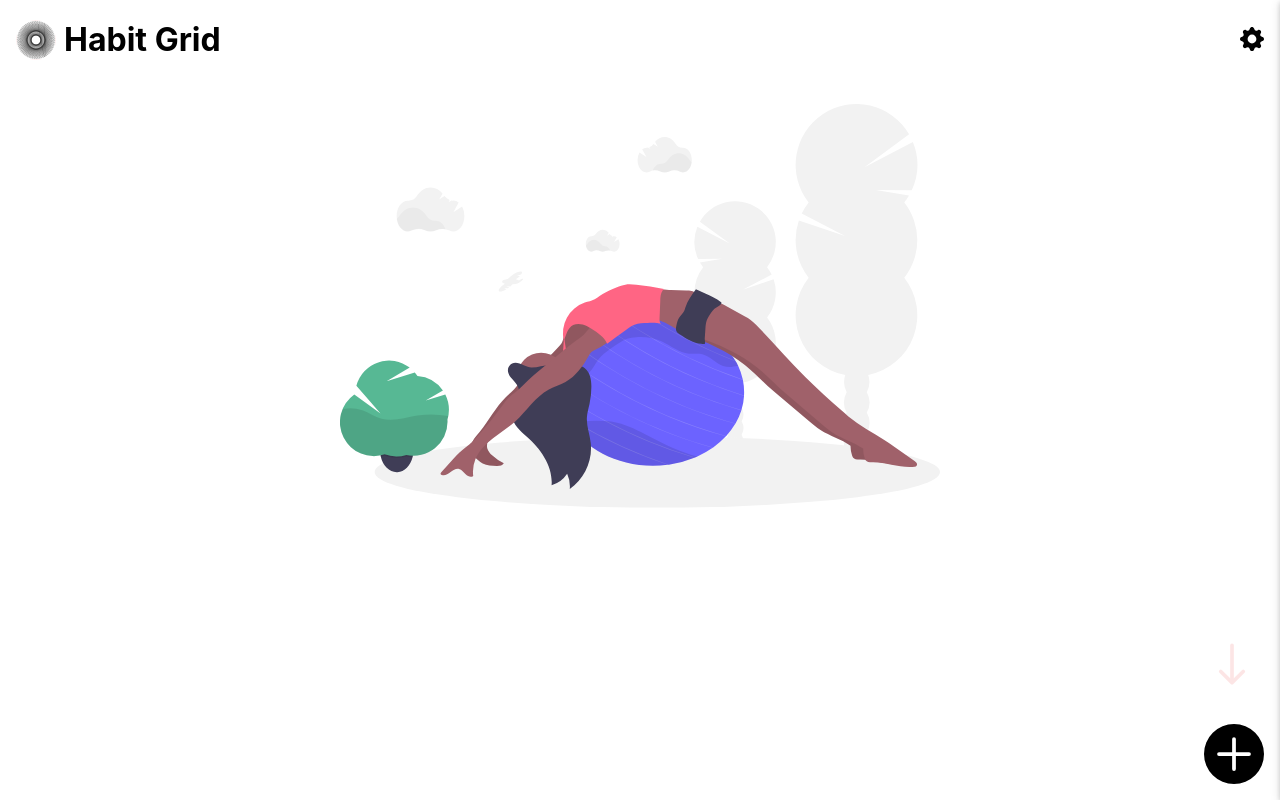
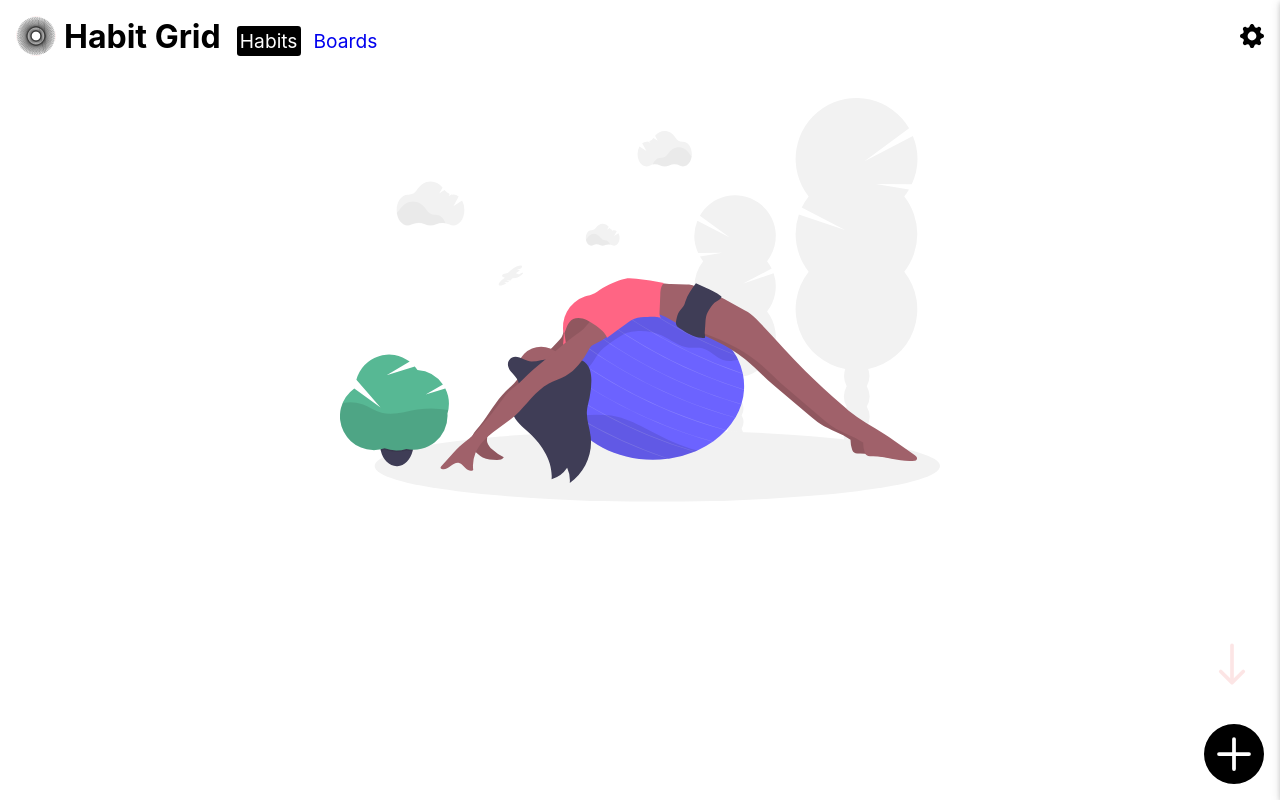
Before and after one commit to teooliver/habit-grid, a React (Create React App) app: page / in a window 1280 px wide. Built offline with nearby package versions, Linux system fonts and the light colour scheme.

Commit message:
refactor: Navbar

```diff
--- a/src/App.tsx
+++ b/src/App.tsx
@@ -32,24 +32,24 @@ const _App: React.FC<AppProps> = ({
 
   return (
     <div className="App">
+      <BrowserRouter>
         <ServiceWorkerWrapper />
         <header>
           <Navbar />
         </header>
         <main>
           <section className="page-container">
-          <BrowserRouter>
             <Switch>
               <Route path="/kanban" exact component={Boards} />
               <Route path="/" exact component={HabitTracker} />
               <Route path="/about" exact render={() => <div>ABOUT</div>} />
               <Route path="/" render={PageNotFound} />
             </Switch>
-          </BrowserRouter>
           </section>
 
           <Toast />
         </main>
+      </BrowserRouter>
     </div>
   );
 };
--- a/src/components/layout/Navbar.tsx
+++ b/src/components/layout/Navbar.tsx
@@ -1,7 +1,9 @@
-import React, { useState, useEffect, useRef } from "react";
-import Logo from "./Logo";
-import GearIcon from "./icons/GearIcon";
-import VerticalSlideMenu from "./VerticalSlideMenu";
+import React, { useState, useEffect, useRef } from 'react';
+import Logo from './Logo';
+import GearIcon from './icons/GearIcon';
+import VerticalSlideMenu from './VerticalSlideMenu';
+import { NavLink } from 'react-router-dom';
+import { colors } from '../../utils/constants';
 
 const Navbar = () => {
   const [isVerticalMenuOpen, setIsVerticalMenuOpen] = useState(false);
@@ -9,9 +11,9 @@ const Navbar = () => {
   const verticalMenuRef = useRef<HTMLElement>(null);
 
   useEffect(() => {
-    document.addEventListener("click", (e) => handleClickOutside(e));
+    document.addEventListener('click', (e) => handleClickOutside(e));
     return () => {
-      document.removeEventListener("click", (e) => handleClickOutside(e));
+      document.removeEventListener('click', (e) => handleClickOutside(e));
     };
   }, []);
 
@@ -29,19 +31,38 @@ const Navbar = () => {
   };
 
   return (
-    <nav ref={verticalMenuRef} className='Navbar'>
-      <div className='navbar-logo'>
-        <Logo backgroundColor='white' />
-        <h1 className='hide-on-mobile'>Habit Grid</h1>
+    <>
+      <header ref={verticalMenuRef} className="Navbar">
+        <div className="navbar-logo">
+          <Logo backgroundColor="white" />
         </div>
-      <span onClick={() => setIsVerticalMenuOpen(true)}>
-        <GearIcon className='navbar-gear-icon' />
+        <nav>
+          <h1 className="hide-on-mobile">Habit Grid</h1>
+          <ul className="nav-links">
+            <li>
+              <NavLink exact to="/" activeClassName="active">
+                Habits
+              </NavLink>
+            </li>
+            <li>
+              <NavLink exact to="/kanban" activeClassName="active">
+                Boards
+              </NavLink>
+            </li>
+          </ul>
+          <span
+            className="navbar-control"
+            onClick={() => setIsVerticalMenuOpen(true)}
+          >
+            <GearIcon className="gear-icon" />
           </span>
           <VerticalSlideMenu
             isOpen={isVerticalMenuOpen}
             setIsOpen={setIsVerticalMenuOpen}
           />
         </nav>
+      </header>
+    </>
   );
 };
 
--- a/src/styles/_Navbar.scss
+++ b/src/styles/_Navbar.scss
@@ -1,29 +1,62 @@
 .Navbar {
-  height: 3rem;
   display: flex;
+  margin: 1rem 1rem;
   align-items: center;
-  justify-content: space-between;
-  margin: 1rem 1rem;
   .navbar-logo {
-    display: flex;
-    align-items: center;
+    margin-right: 0.5rem;
   }
 
   .habit-grid-logo {
-    justify-self: flex-end;
     width: 40px;
     height: 40px;
     border-radius: 50%;
-    margin-right: 0.5rem;
   }
+  nav {
+    // height: 3rem;
+    display: flex;
+    align-items: baseline;
+    width: 100%;
+    .nav-links {
+      list-style: none;
+      margin: 0 1rem;
+      li {
+        display: inline-block;
+        margin-right: 0.6rem;
+        font-weight: normal;
+        font-size: 1.2rem;
+        // margin-bottom: 0.2rem;
 
-  .navbar-gear-icon {
-    justify-self: flex-end;
-    width: 1.5rem;
-    height: 1.5rem;
-    &:hover {
-      fill: lightcoral;
-      cursor: pointer;
+        a {
+          padding: 0.2rem;
+          text-decoration: none;
+          border-radius: 0.2rem;
+          &:visited {
+            text-decoration: none;
+            color: black;
+          }
+          &.active {
+            color: white;
+            background-color: black;
+          }
+          &:hover {
+            cursor: pointer;
+            text-decoration: underline;
+            // background-color: lightcoral;
+          }
+        }
+      }
+    }
+    .navbar-control {
+      margin-left: auto;
+    }
+
+    .gear-icon {
+      width: 1.5rem;
+      height: 1.5rem;
+      &:hover {
+        fill: lightcoral;
+        cursor: pointer;
+      }
     }
   }
 }
```
Lines whose indentation alone changed are shown as unchanged.
